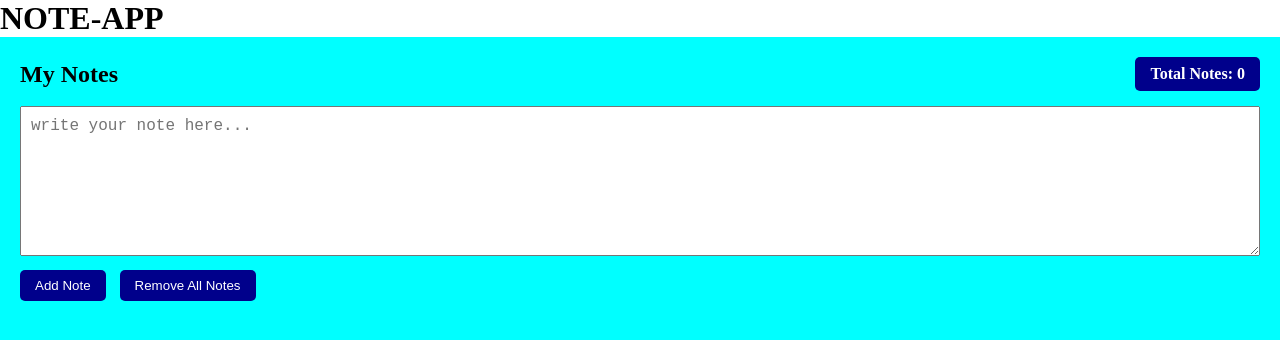
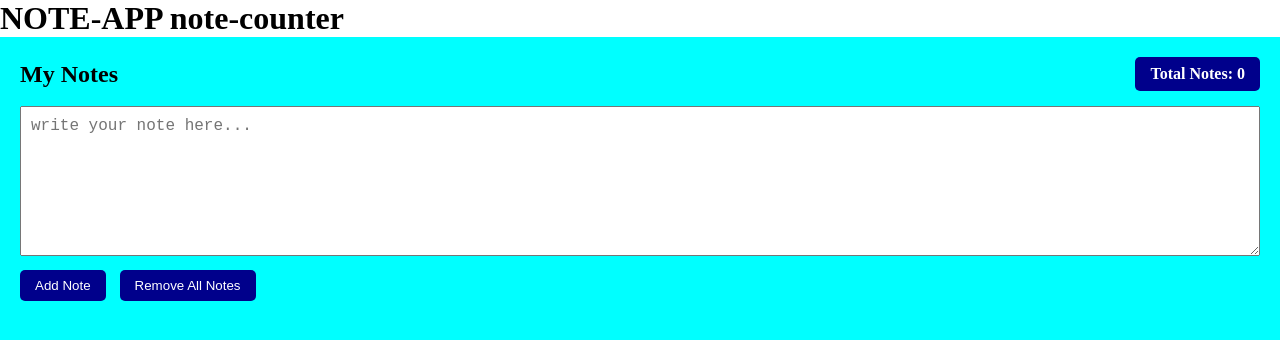
Before and after one commit to rana0353111-a11y/noteapp-js, a plain HTML site: page index.html in a window 1280 px wide. Drawn offline with Linux system fonts and the light colour scheme.

Commit message:
update h1 text in feature/note-counter

```diff
--- a/index.html
+++ b/index.html
@@ -45,7 +45,7 @@
 </head>
 <body>
 
-  <h1>NOTE-APP</h1>
+  <h1>NOTE-APP   note-counter</h1>
   <div class="container">
     <div style="display: flex; justify-content: space-between; align-items: center; margin-bottom: 15px;">
       <h2>My Notes</h2>
```
